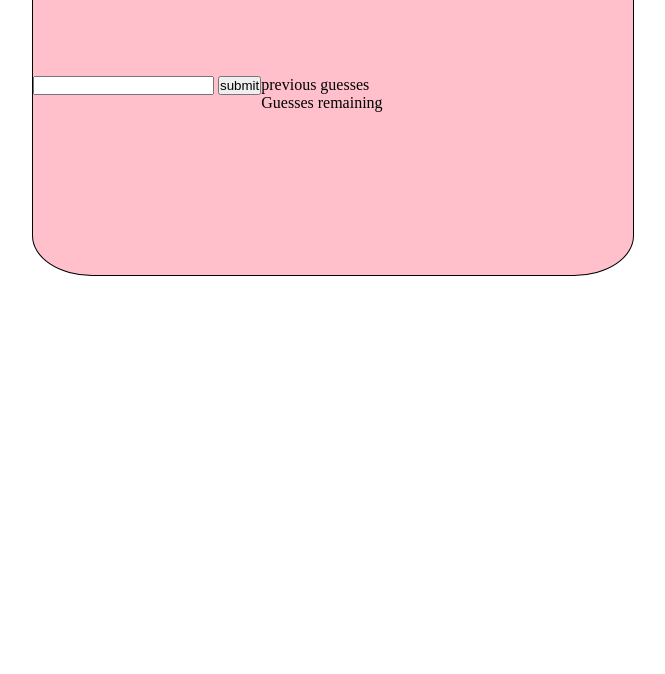
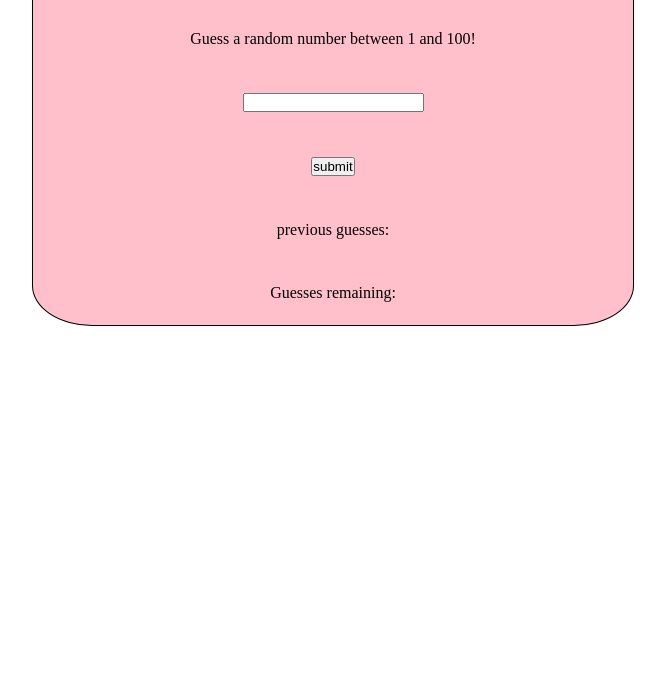
Before and after one commit to Swatijha451/Guess-The-Number, a plain HTML site: page index.html in a window 1280 px wide. Shown: the part 126-800 px from the top of the page, without its empty margins (307-972 px from the left). Drawn offline with Linux system fonts and the light colour scheme.

Commit message:
made some changes

```diff
--- a/app.js
+++ b/app.js
@@ -0,0 +1,5 @@
+
+
+
+
+const rand_number=parseInt(Math.random()*100+1);
--- a/index.html
+++ b/index.html
@@ -10,16 +10,20 @@
     <div class="container">
         <h1>Guess a number</h1>
         <p id="msg">Guess a random number between 1 and 100!</p>
-        <div class="your_guess">
-            <input type="text">
-            <button id="button">submit</button>
+        <div class="inpt">
+            <input type="text" >
         </div>
-        <div class="guesses">
-            <p id="previous">previous guesses</p>
-            <p id="remaining">Guesses remaining</p>
+        <div class="bttn">
+            <button >submit</button>
         </div>
 
 
+        <div class="prev">
+            <p >previous guesses:</p>
+        </div>
+        <div class="rem">
+            <p>Guesses remaining:</p>
+        </div>
     </div>
     <script src="app.js"></script>
 
--- a/style.css
+++ b/style.css
@@ -5,13 +5,28 @@
 .container{
     height: 400px;
     width: 600px;
-    margin-top: 100px;
-    display:flex;
+
+
+    display: flex;
+    flex-direction: column;
+    justify-content: space-around;
+    align-items: center;
     background-color: pink;
     border: 1px solid black;
     border-radius: 10%;
     margin: auto;
-    flex-wrap: wrap;
+    margin-top: 50px;
+    text-align: center;
 
 
 }
+/* h1,#msg,.your_guesses,#guess,#previous,#remaining{
+    margin:30px;
+    display:block;
+}
+#button{
+    display: block;
+    margin: 30px;
+    position: absolute;
+    align-self: auto;
+} */
```
